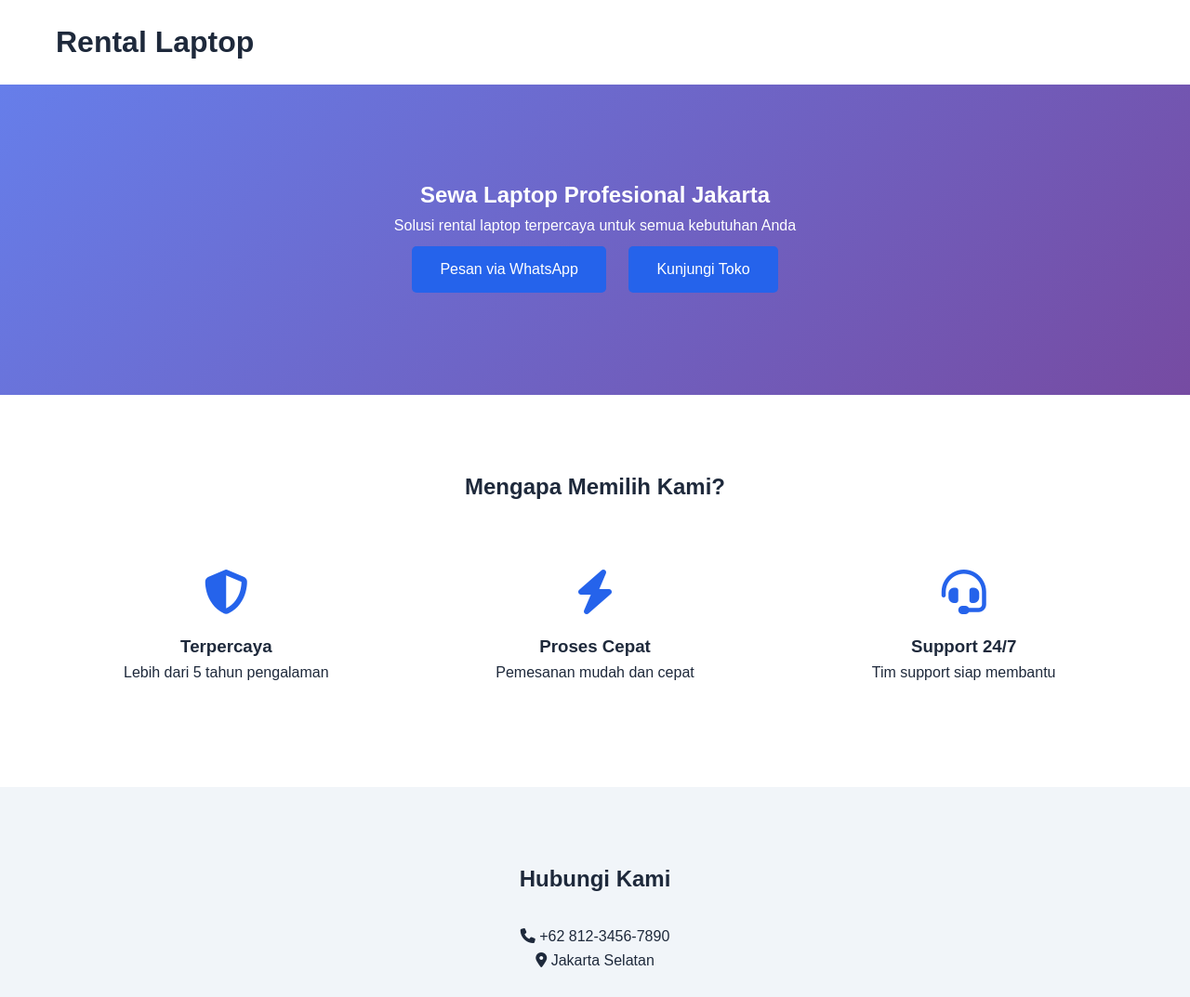
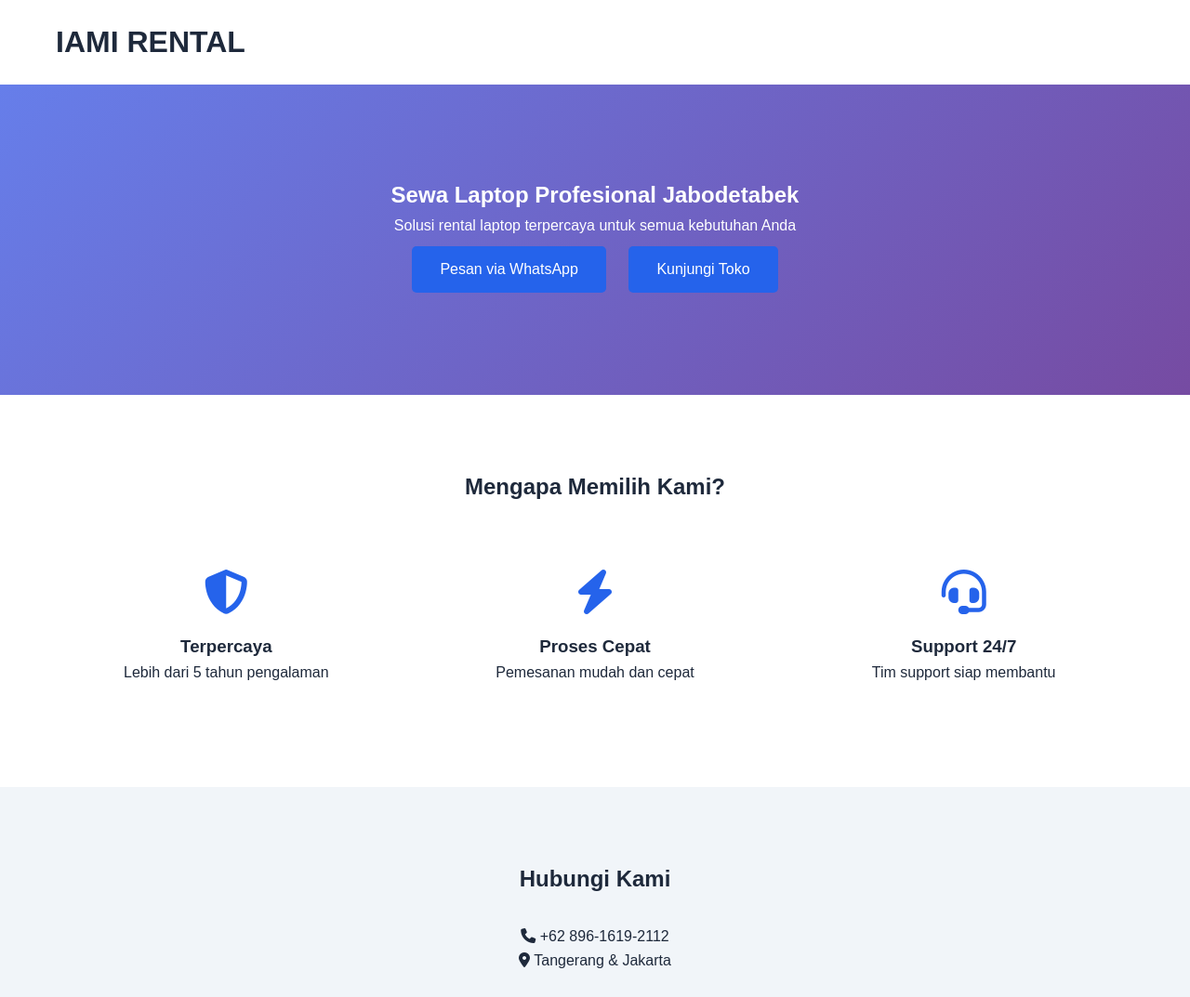
Before and after one commit to Iamirental/rental-laptop, a plain HTML site: page Iami-Rental.html in a window 1280 px wide. Shown: the top 1073 px of the page at 93% size. Drawn offline with Linux system fonts and the light colour scheme.

Commit message:
Update Iami-Rental.html

```diff
--- a/Iami-Rental.html
+++ b/Iami-Rental.html
@@ -3,7 +3,7 @@
 <head>
     <meta charset="UTF-8">
     <meta name="viewport" content="width=device-width, initial-scale=1.0">
-    <title>Rental Laptop Jakarta | Sewa Laptop Harian & Bulanan</title>
+    <title>Rental Laptop Jabodetabek | Sewa Laptop Harian & Bulanan</title>
     <link rel="stylesheet" href="https://cdnjs.cloudflare.com/ajax/libs/font-awesome/6.4.0/css/all.min.css">
     <style>
         * { margin: 0; padding: 0; box-sizing: border-box; font-family: Arial, sans-serif; }
@@ -22,15 +22,15 @@
 <body>
     <header>
         <div class="container">
-            <h1>Rental Laptop</h1>
+            <h1>IAMI RENTAL</h1>
         </div>
     </header>
 
     <section class="hero">
         <div class="container">
-            <h2>Sewa Laptop Profesional Jakarta</h2>
+            <h2>Sewa Laptop Profesional Jabodetabek</h2>
             <p>Solusi rental laptop terpercaya untuk semua kebutuhan Anda</p>
-            <a href="https://wa.me/6281234567890" class="btn" target="_blank">Pesan via WhatsApp</a>
+            <a href="https://wa.me/6289616192112" class="btn" target="_blank">Pesan via WhatsApp</a>
             <a href="https://g.page/r/CddxHkeaxe9yEB0/review" class="btn" target="_blank">Kunjungi Toko</a>
         </div>
     </section>
@@ -62,10 +62,10 @@
         <div class="container">
             <h2 style="text-align: center;">Hubungi Kami</h2>
             <div style="text-align: center; margin-top: 30px;">
-                <p><i class="fas fa-phone"></i> +62 812-3456-7890</p>
-                <p><i class="fas fa-map-marker-alt"></i> Jakarta Selatan</p>
+                <p><i class="fas fa-phone"></i> +62 896-1619-2112</p>
+                <p><i class="fas fa-map-marker-alt"></i> Tangerang & Jakarta </p>
                 <div style="margin-top: 20px;">
-                    <a href="https://wa.me/6281234567890" class="btn" target="_blank">
+                    <a href="https://wa.me/6289616192112" class="btn" target="_blank">
                         <i class="fab fa-whatsapp"></i> WhatsApp
                     </a>
                     <a href="https://g.page/r/CddxHkeaxe9yEB0/review" class="btn" target="_blank">
```
